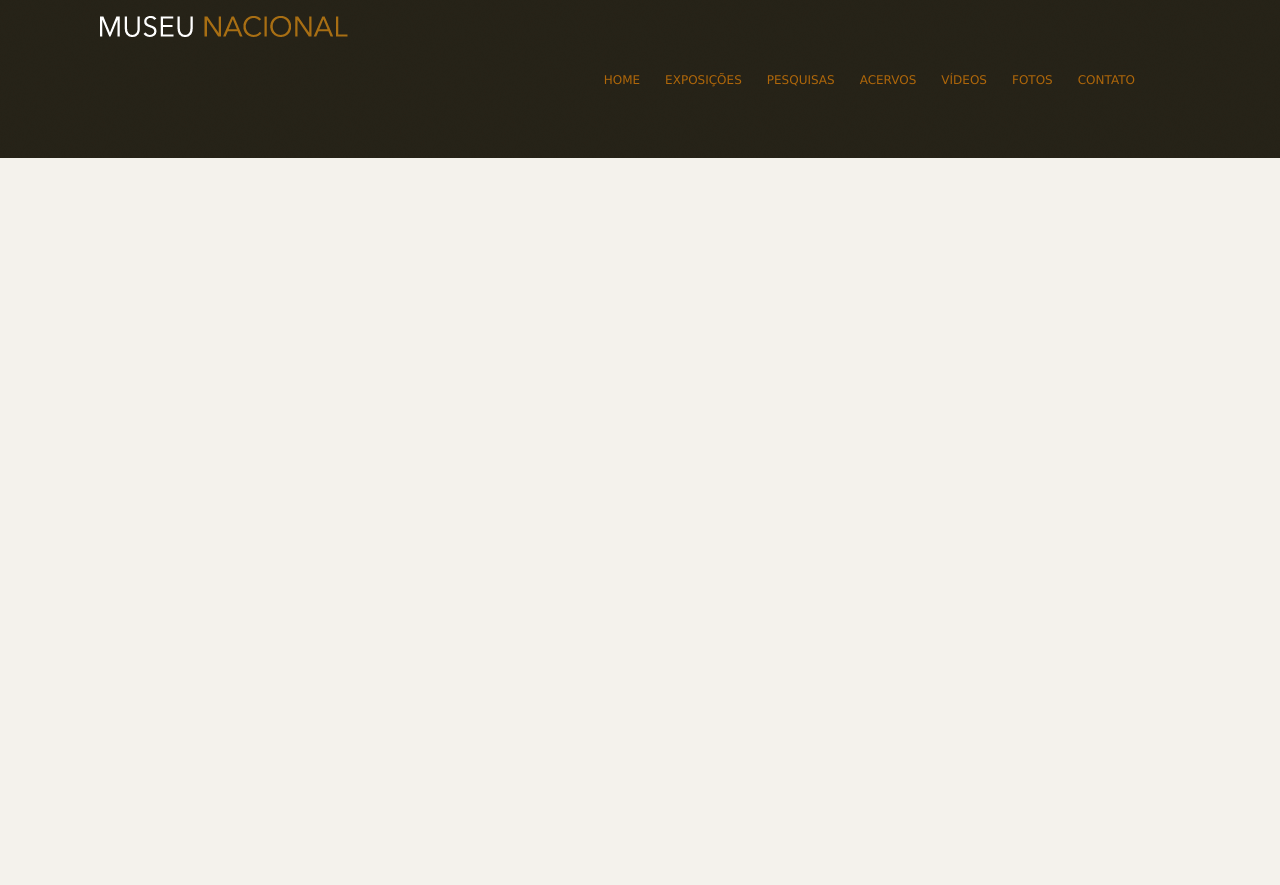
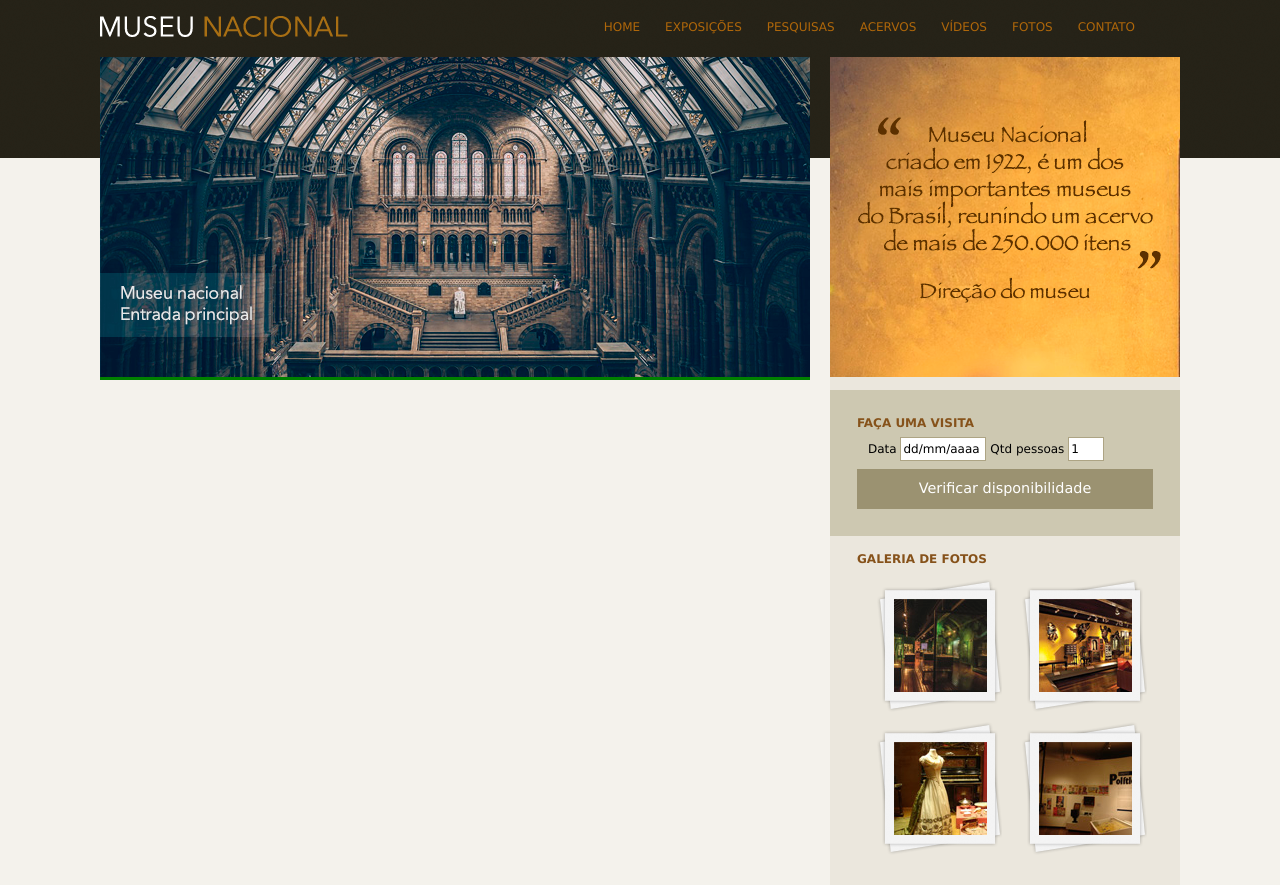
Before and after one commit to edsongg7/museu_nacional, a plain HTML site: page index.html in a window 1280 px wide. Before the commit the page ends 800 px from the top, so only its background shows below. Drawn offline with Linux system fonts and the light colour scheme.

Commit message:
Museu Nacional - Barra Lateral

```diff
--- a/css/estilo.css
+++ b/css/estilo.css
@@ -21,6 +21,9 @@ a:hover{
 }
 
 /*Logo do Site*/
+#logo h1{
+	float: left;
+}
 
 #logo a{
 width: 248px;
@@ -59,3 +62,79 @@ text-transform: uppercase;
 nav ul li a:hover{
 	border-bottom: 1px solid #535858;
 }
+
+/*Principal*/
+
+#conteudo{
+	width: 710px;
+	float: left;
+	background: green;
+}
+
+aside{
+	width: 350px;
+	float: right;
+	background: #ebe7dd;
+	padding-bottom: 30px;
+}
+
+section#visita{
+background: #cdc8b1;
+padding: 10px 27px 27px 27px;
+margin-top: 10px;
+}
+
+section#galeria{
+	padding: 0 27px 0 27px;
+}
+
+section#galeria a{
+	display: block;
+	background: url(../imagens/fundo-foto.png) no-repeat;
+	float: left;
+	padding: 17px 15px 17px 15px;
+	margin: 10px 0 0 20px;
+}
+
+section#galeria img{
+	margin-left: 2px;
+	margin-top: 3px;
+}
+
+h4{
+	color: #86521a;
+	text-transform: uppercase;
+	padding-bottom: 3px;
+	margin-bottom: 0;
+}
+
+/*Formulários*/
+
+input{
+	height: 20px;
+	width: 80px;
+	background: #fff;
+	border: none;
+	font-size: 1em;
+
+}
+
+input.campo{
+	border: 1px solid #ada484;
+}
+
+input.botao{
+	background: #9b9271;
+	color: white;
+	width: 100%;
+	height: 40px;
+	font-size: 1.2em;
+}
+
+fieldset{
+	border: none;
+}
+
+legend{
+	display: none;
+}
--- a/index.html
+++ b/index.html
@@ -3,13 +3,13 @@
 <head>
 	<title>Museu Nacional</title>
 	<meta charset="utf-8">
+
 	<!--Normalize CSS-->
+	<link rel="stylesheet" type="text/css" href="css/normalize.css">
 
 	<!--Estilo Customizado-->
 	<link rel="stylesheet" type="text/css" href="css/estilo.css">
 
-	<!--Normalize CSS-->
-	<link rel="stylesheet" type="text/css" href="css/normalize.css">
 
 	<!--[if lt IE 9]>
 	<script src="https://cdnjs.cloudflare.com/ajax/libs/html5shiv/3.7.3/html5shiv-printshiv.min.js"></script>
@@ -22,11 +22,13 @@
 	<div id="container"> <!-- Início do container-->
 
 		<header>  <!-- Início do header-->
+
 			<div id="logo">
 				<h1><a href="">Museu nacional</a></h1>
 			</div>
 
 		<nav> <!-- Início da nav-->
+
 			<ul>
 				<li><a href="#">Home</a></li>
 				<li><a href="#">Exposições</a></li>
@@ -36,10 +38,68 @@
 				<li><a href="#">Fotos</a></li>
 				<li><a href="#">Contato</a></li>
 			</ul>
+
 		</nav> <!-- Fim da nav-->
 
 		</header>  <!-- Fim do header-->
-	</div>  <!-- Fim do container-->
 
+		<div id="principal"> <!-- Início do principal-->
+
+			<div id="conteudo"> <!-- Início do conteúdo-->
+
+				<section id="capa">
+					<img src="imagens/museu.png">
+				</section>
+			</div>  <!-- Fim do conteúdo-->
+
+			<aside> <!-- Início do aside-->
+
+				<section id="depoimento">
+					<img src="imagens/depoimento.png">
+				</section>
+
+				<section id="visita">  <!-- Início da visita-->
+					<h4>Faça uma Visita</h4>
+					<form>
+						<fieldset>
+							<legend>Selecione uma data</legend>
+
+							<label for="data">Data</label>
+							<input class="campo" type="text" id="data" value="dd/mm/aaaa">
+
+							<label for="qtd">Qtd pessoas</label>
+							<input class="campo" style="width: 30px;" type="text" id="qtd" value="1">
+						</fieldset>
+						<input class="botao" type="submit" value="Verificar disponibilidade">
+					</form>
+				</section> <!-- Fim da visita-->
+
+				<section id="galeria">
+					<h4>Galeria de Fotos</h4>
+
+					<a href="">
+						<img src="imagens/imagem1.jpg" height="93" width="93" alt="descricao imagem">
+					</a>
+
+					<a href="">
+						<img src="imagens/imagem2.jpg" height="93" width="93" alt="descricao imagem">
+					</a>
+
+					<a href="">
+						<img src="imagens/imagem3.jpg" height="93" width="93" alt="descricao imagem">
+					</a>
+
+					<a href="">
+						<img src="imagens/imagem4.jpg" height="93" width="93" alt="descricao imagem">
+					</a>
+
+
+				</section>
+
+			</aside> <!-- Fim do aside-->
+
+		</div> <!-- Fim do principal-->
+
+</div> <!-- Fim do container-->
 </body>
 </html>
```
